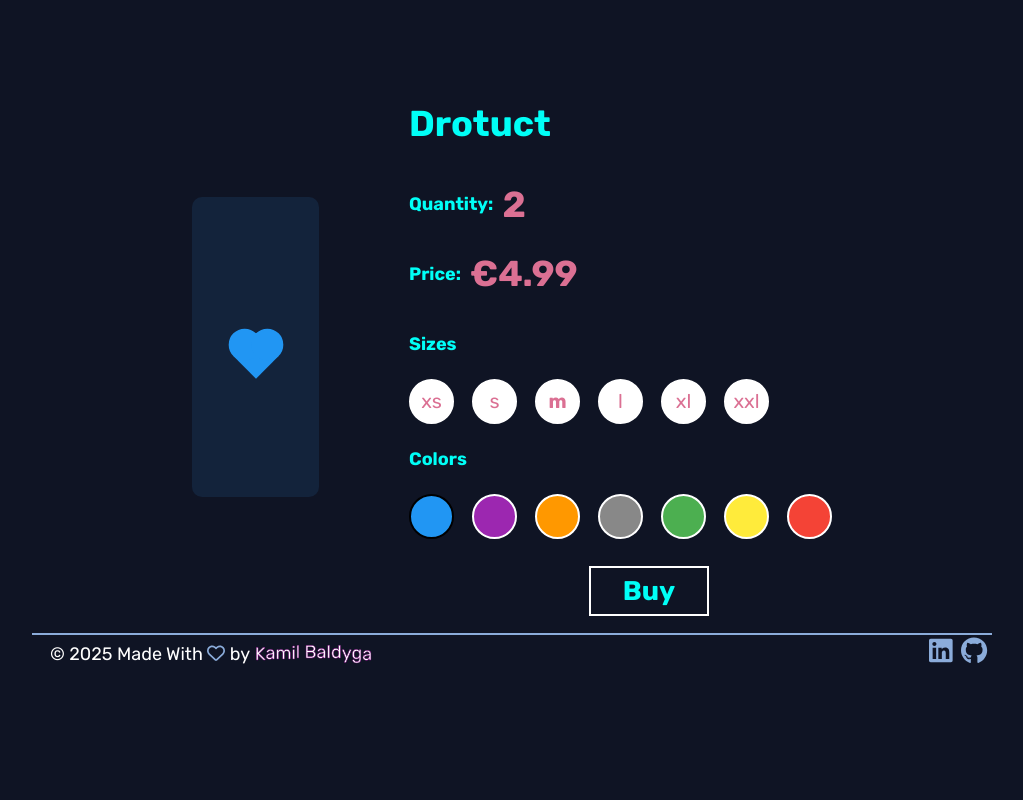
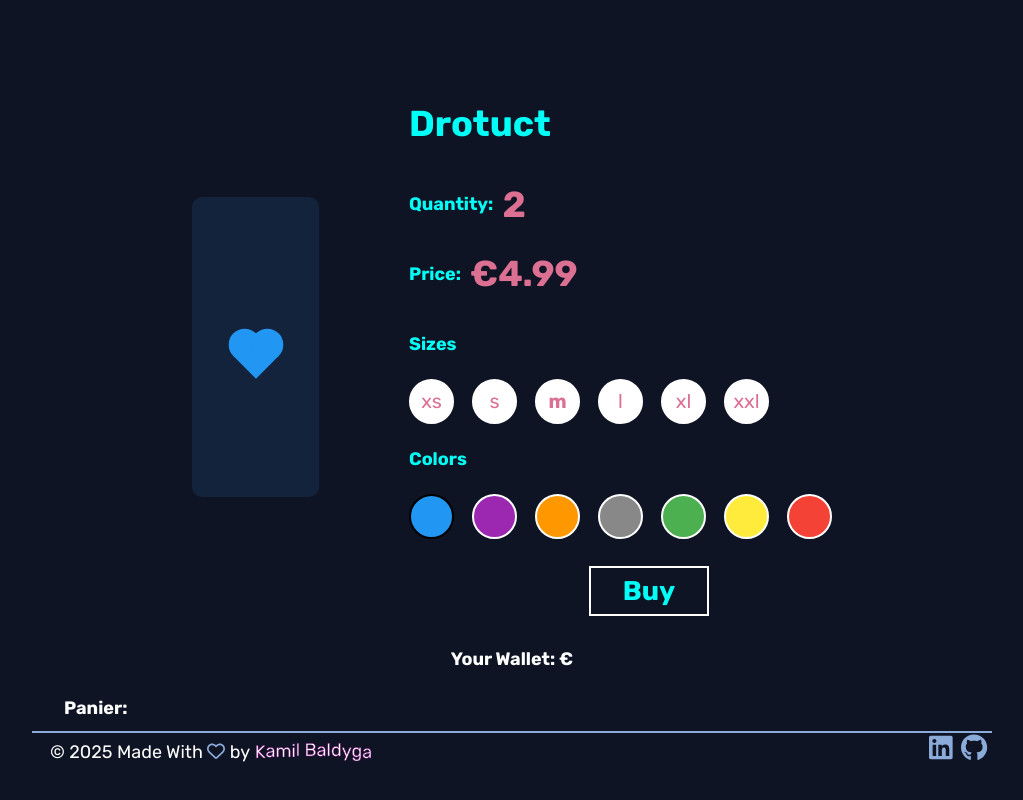
Before and after one commit to ME0WGE/E-Shopy, a React (Vite) app: page / in a window 1280 px wide. Shown: the part 1364-2164 px from the top of the page, without its empty margins (128-1151 px from the left). Before the commit the page ends 2085 px from the top, so only its background shows below. Built offline with nearby package versions, Linux system fonts and the light colour scheme; a web font is replaced by a local one.

Commit message:
add wallet & panier

```diff
--- a/src/App.jsx
+++ b/src/App.jsx
@@ -1,7 +1,9 @@
 import "./App.css";
 import Footer from "./components/footer/Footer";
 import Navbar from "./components/navbar/Navbar";
+import Panier from "./components/panier/Panier";
 import Product from "./components/product/Product";
+import Wallet from "./components/wallet/Wallet";
 
 function App() {
   return (
@@ -12,6 +14,8 @@ function App() {
       <div className="product-container">
         <Product />
       </div>
+      <Wallet />
+      <Panier/>
       {/* Footer */}
       <Footer />
     </>
--- a/src/components/navbar/Navbar.jsx
+++ b/src/components/navbar/Navbar.jsx
@@ -9,7 +9,6 @@ export default function Navbar() {
         <h1 className="navbar-title">
           <span className="span-love">Love</span>Shop
         </h1>
-        <h2>Your Wallet: €500</h2>
         <FontAwesomeIcon icon={faCartShopping} className="navbar-cart" />
       </nav>
     </>
--- /dev/null
+++ b/src/components/panier/Panier.jsx
@@ -0,0 +1,13 @@
+import "./panier.css";
+
+export default function Panier() {
+  return (
+    <>
+      <div className="panier-container">
+        <div className="panier">
+          <h1>Panier:</h1>
+        </div>
+      </div>
+    </>
+  );
+}
--- /dev/null
+++ b/src/components/panier/panier.css
@@ -0,0 +1,6 @@
+.panier-container {
+  color: white;
+
+  align-self: flex-start;
+  margin-left: 15%;
+}
--- a/src/components/productCard/ProductCard.jsx
+++ b/src/components/productCard/ProductCard.jsx
@@ -1,8 +1,10 @@
 import "./productCard.css";
 import Heart from "../heart/Heart";
-// import { faHeart } from "@fortawesome/free-regular-svg-icons";
-import { FontAwesomeIcon } from "@fortawesome/react-fontawesome";
 import { useState } from "react";
+
+export default function ProductCard({ title, quantity, price }) {
+  const [selectedSize, setSelectedSize] = useState("m");
+  const [selectedColor, setSelectedColor] = useState("blue");
 
   const sizeMap = {
     xs: 16,
@@ -23,10 +25,6 @@ const colorMap = {
     red: "#f44336",
     purple: "#9c27b0",
   };
-
-export default function ProductCard({ title, quantity, price }) {
-  const [selectedSize, setSelectedSize] = useState("m");
-  const [selectedColor, setSelectedColor] = useState("blue");
 
   return (
     <>
--- /dev/null
+++ b/src/components/wallet/Wallet.jsx
@@ -0,0 +1,11 @@
+import "./wallet.css";
+
+export default function Wallet({ currentMoney }) {
+  return (
+    <>
+      <div className="wallet-container">
+        <h2>Your Wallet: €{currentMoney}</h2>
+      </div>
+    </>
+  );
+}
--- /dev/null
+++ b/src/components/wallet/wallet.css
@@ -0,0 +1,5 @@
+.wallet-container {
+  color: white;
+
+  align-self: center;
+}
```
Lines whose indentation alone changed are shown as unchanged.
